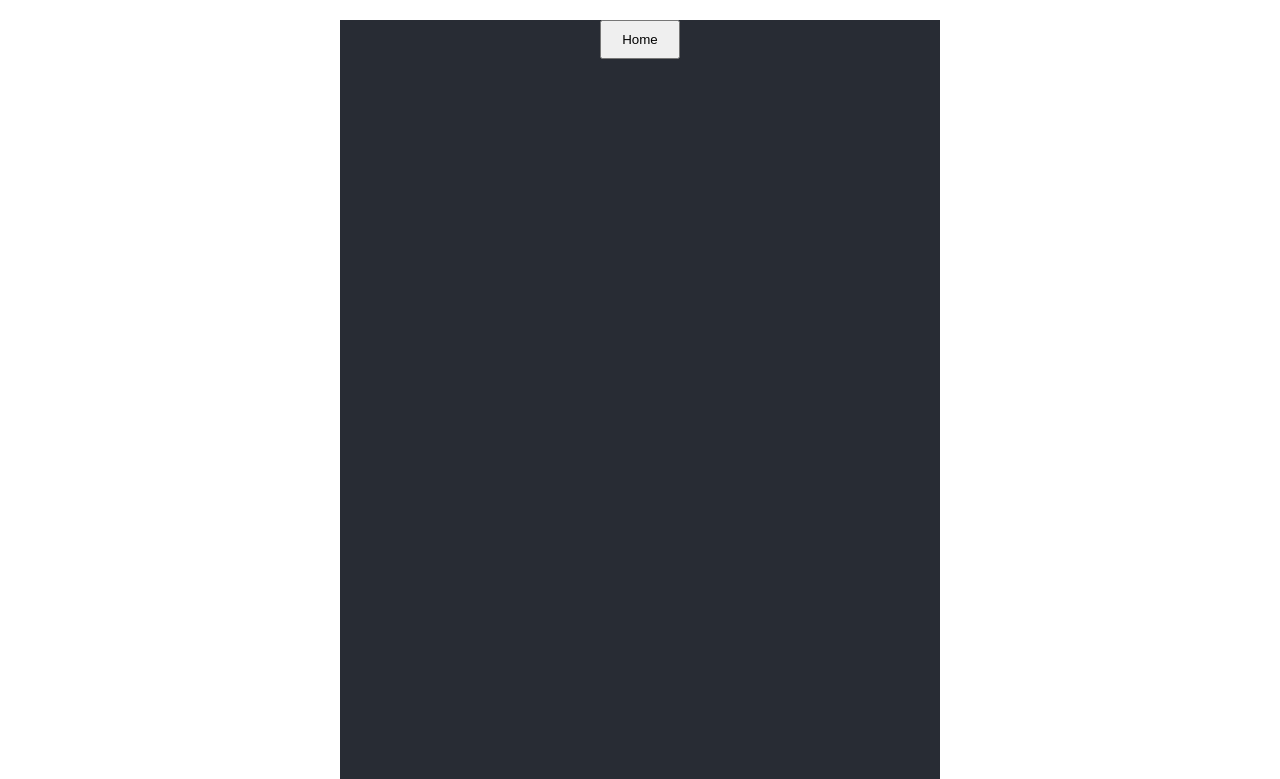
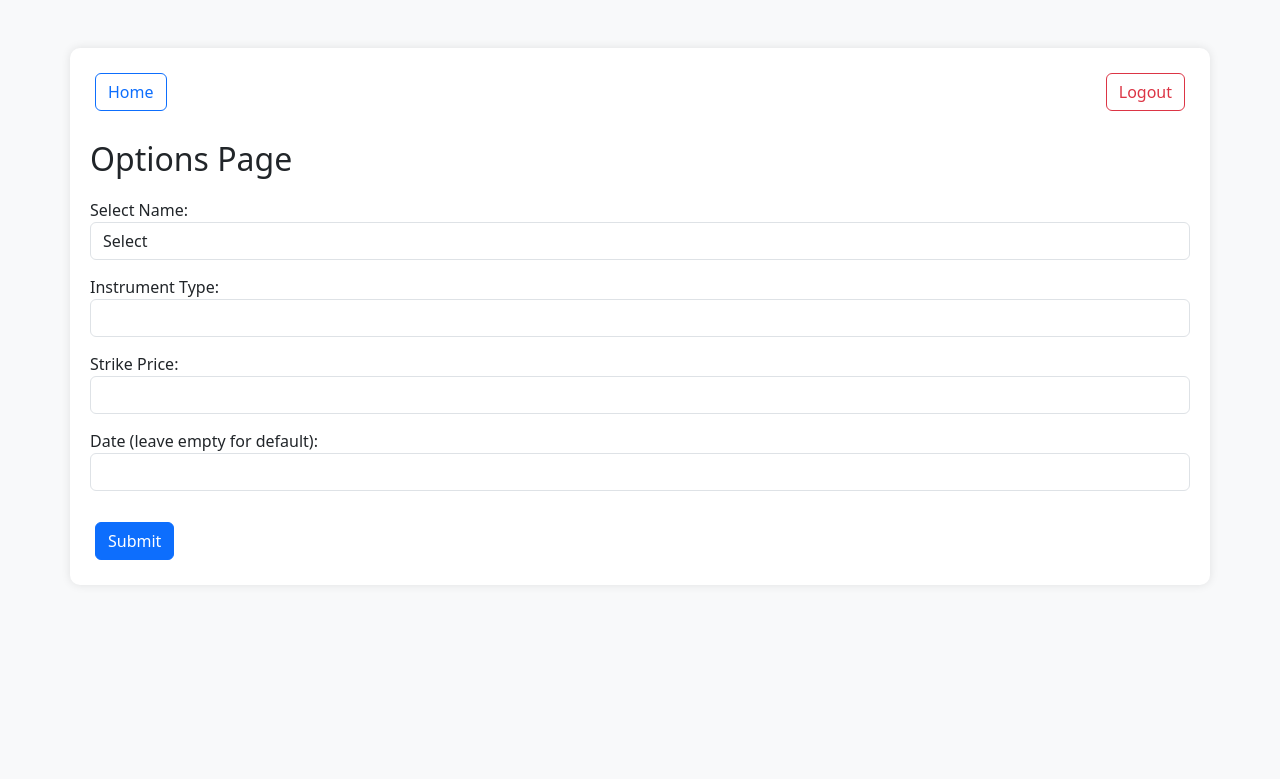
Before and after one commit to zuha-khalid-au3/Trade-Automation, a React (Create React App) app in the folder Frontend/my-trade/: page /options in a window 1280 px wide. Shown: the top 779 px of the page. Built offline with nearby package versions, Linux system fonts and the light colour scheme.

Commit message:
Ui level changes

```diff
--- a/Frontend/my-trade/src/App.css
+++ b/Frontend/my-trade/src/App.css
@@ -1,14 +1,31 @@
-.App {
-  text-align: center;
+/* App.css */
+
+body {
+  background-color: #f8f9fa;
 }
 
-.App-header {
-  background-color: #282c34;
-  min-height: 100vh;
-  display: flex;
-  flex-direction: column;
-  align-items: center;
-  justify-content: center;
-  font-size: calc(10px + 2vmin);
-  color: white;
+.container {
+  background-color: #fff;
+  border-radius: 10px;
+  box-shadow: 0 0 10px rgba(0, 0, 0, 0.1);
+  padding: 20px;
+  margin-top: 50px;
 }
+
+h2 {
+  margin-bottom: 20px;
+}
+
+button {
+  margin: 5px;
+}
+
+pre {
+  background-color: #e9ecef;
+  padding: 10px;
+  border-radius: 5px;
+}
+
+.form-group {
+  margin-bottom: 15px;
+}
--- a/Frontend/my-trade/src/App.js
+++ b/Frontend/my-trade/src/App.js
@@ -1,6 +1,7 @@
 // App.js
 import React from 'react';
 import { BrowserRouter as Router, Routes, Route } from 'react-router-dom';
+import 'bootstrap/dist/css/bootstrap.min.css'; // Import Bootstrap CSS
 import './App.css';
 import AuthForm from './AuthForm';
 import Profile from './Profile';
--- a/Frontend/my-trade/src/AuthForm.js
+++ b/Frontend/my-trade/src/AuthForm.js
@@ -1,6 +1,7 @@
 import React, { useState } from 'react';
 import axios from 'axios';
 import { useNavigate } from 'react-router-dom';
+import 'bootstrap/dist/css/bootstrap.min.css'; // Import Bootstrap CSS
 
 const AuthForm = () => {
   const [clientId, setClientId] = useState('450f5a3d-24a0-4660-8552-5e84eaa857c2');
@@ -38,40 +39,36 @@ const AuthForm = () => {
   };
 
   return (
-    <div style={{ padding: '20px', maxWidth: '400px', margin: '0 auto' }}>
+    <div className="container mt-5">
       <h2>Upstox Authorization</h2>
       <form onSubmit={handleSubmit}>
-        <div style={{ marginBottom: '10px' }}>
-          <label>
-            Client ID:
+        <div className="form-group">
+          <label>Client ID:</label>
           <input
             type="text"
+            className="form-control"
             value={clientId}
             onChange={(e) => setClientId(e.target.value)}
             required
-              style={{ width: '100%', padding: '8px', margin: '5px 0' }}
           />
-          </label>
         </div>
-        <div style={{ marginBottom: '10px' }}>
-          <label>
-            Redirect URI:
+        <div className="form-group">
+          <label>Redirect URI:</label>
           <input
             type="text"
+            className="form-control"
             value={redirectUri}
             onChange={(e) => setRedirectUri(e.target.value)}
             required
-              style={{ width: '100%', padding: '8px', margin: '5px 0' }}
           />
-          </label>
         </div>
-        <button type="submit" style={{ padding: '10px 20px' }}>Authorize</button>
+        <button type="submit" className="btn btn-primary mt-3">Authorize</button>
       </form>
-      <form onSubmit={handleGetAccessToken}>
-        <button type="submit" style={{ padding: '10px 20px', marginTop: '20px' }}>Get Access Token</button>
+      <form onSubmit={handleGetAccessToken} className="mt-3">
+        <button type="submit" className="btn btn-secondary">Get Access Token</button>
       </form>
       {authCode && (
-        <div>
+        <div className="mt-3">
           <h3>Access Token:</h3>
           <pre>{JSON.stringify(authCode, null, 2)}</pre>
         </div>
--- a/Frontend/my-trade/src/OptionsPage.js
+++ b/Frontend/my-trade/src/OptionsPage.js
@@ -1,7 +1,7 @@
-// OptionsPage.js
 import React, { useState } from 'react';
 import { useNavigate } from 'react-router-dom';
 import axios from 'axios';
+import 'bootstrap/dist/css/bootstrap.min.css'; // Import Bootstrap CSS
 
 const OptionsPage = () => {
   const navigate = useNavigate();
@@ -57,60 +57,50 @@ const OptionsPage = () => {
   };
 
   return (
-    <div style={{ padding: '20px', maxWidth: '600px', margin: '0 auto' }}>
-      <header className="App-header" style={{ display: 'flex', justifyContent: 'space-between', alignItems: 'center' }}>
-        <button onClick={() => navigate('/profile')} style={{ padding: '10px 20px' }}>Home</button>
-        <button onClick={handleLogout} style={{ padding: '10px 20px' }}>Logout</button>
+    <div className="container mt-5">
+      <header className="d-flex justify-content-between align-items-center mb-4">
+        <button className="btn btn-outline-primary" onClick={() => navigate('/profile')}>Home</button>
+        <button className="btn btn-outline-danger" onClick={handleLogout}>Logout</button>
       </header>
       <h2>Options Page</h2>
-      <form onSubmit={handleSubmit} style={{ marginTop: '20px' }}>
-        <div>
-          <label>
-            Select Name:
-            <select value={name} onChange={(e) => setName(e.target.value)} required>
+      <form onSubmit={handleSubmit} className="mt-3">
+        <div className="form-group">
+          <label>Select Name:</label>
+          <select className="form-control" value={name} onChange={(e) => setName(e.target.value)} required>
             <option value="">Select</option>
             <option value="nifty">Nifty</option>
             <option value="banknifty">BankNifty</option>
             <option value="finnifty">FinNifty</option>
             <option value="custom">Custom</option>
           </select>
-          </label>
         </div>
         {name === 'custom' && (
-          <div>
-            <label>
-              Custom Name:
-              <input type="text" value={name} onChange={(e) => setName(e.target.value)} />
-            </label>
+          <div className="form-group">
+            <label>Custom Name:</label>
+            <input type="text" className="form-control" value={name} onChange={(e) => setName(e.target.value)} />
           </div>
         )}
-        <div>
-          <label>
-            Instrument Type:
-            <input type="text" value={instrumentType} onChange={(e) => setInstrumentType(e.target.value)} required />
-          </label>
+        <div className="form-group">
+          <label>Instrument Type:</label>
+          <input type="text" className="form-control" value={instrumentType} onChange={(e) => setInstrumentType(e.target.value)} required />
         </div>
-        <div>
-          <label>
-            Strike Price:
-            <input type="text" value={strikePrice} onChange={(e) => setStrikePrice(e.target.value)} required />
-          </label>
+        <div className="form-group">
+          <label>Strike Price:</label>
+          <input type="text" className="form-control" value={strikePrice} onChange={(e) => setStrikePrice(e.target.value)} required />
         </div>
-        <div>
-          <label>
-            Date (leave empty for default):
-            <input type="text" value={date} onChange={(e) => setDate(e.target.value)} />
-          </label>
+        <div className="form-group">
+          <label>Date (leave empty for default):</label>
+          <input type="text" className="form-control" value={date} onChange={(e) => setDate(e.target.value)} />
         </div>
-        <button type="submit" style={{ marginTop: '10px', padding: '10px 20px' }}>Submit</button>
+        <button type="submit" className="btn btn-primary mt-3">Submit</button>
       </form>
       {instrumentKey && (
-        <div>
+        <div className="mt-3">
           <h3>Instrument Key:</h3>
           <p>{instrumentKey}</p>
         </div>
       )}
-      {error && <div style={{ color: 'red' }}>{error}</div>}
+      {error && <div className="text-danger mt-3">{error}</div>}
     </div>
   );
 };
--- a/Frontend/my-trade/src/Profile.js
+++ b/Frontend/my-trade/src/Profile.js
@@ -1,7 +1,7 @@
-// Profile.js
 import React from 'react';
 import { useLocation, useNavigate } from 'react-router-dom';
 import axios from 'axios';
+import 'bootstrap/dist/css/bootstrap.min.css'; // Import Bootstrap CSS
 
 const Profile = () => {
   const location = useLocation();
@@ -28,21 +28,19 @@ const Profile = () => {
   };
 
   return (
-    <div style={{ padding: '20px', maxWidth: '600px', margin: '0 auto' }}>
-      <header className="App-header" style={{ display: 'flex', justifyContent: 'space-between', alignItems: 'center' }}>
-        <button onClick={() => navigate('/options')} style={{ padding: '10px 20px' }}>Options</button>
-        <button onClick={handleLogout} style={{ padding: '10px 20px' }}>Logout</button>
+    <div className="container mt-5">
+      <header className="d-flex justify-content-between align-items-center mb-4">
+        <button className="btn btn-outline-primary" onClick={() => navigate('/options')}>Options</button>
+        <button className="btn btn-outline-danger" onClick={handleLogout}>Logout</button>
       </header>
       <h2>User Profile</h2>
       {authCode ? (
-        <>
         <div>
           <h3>Access Token Details:</h3>
           <pre>Email: {authCode.email}</pre>
           <pre>User Name: {authCode.user_name}</pre>
           <pre>Access Token: {authCode.access_token}</pre>
         </div>
-        </>
       ) : (
         <p>No user details available. Please log in again.</p>
       )}
```
Lines whose indentation alone changed are shown as unchanged.
